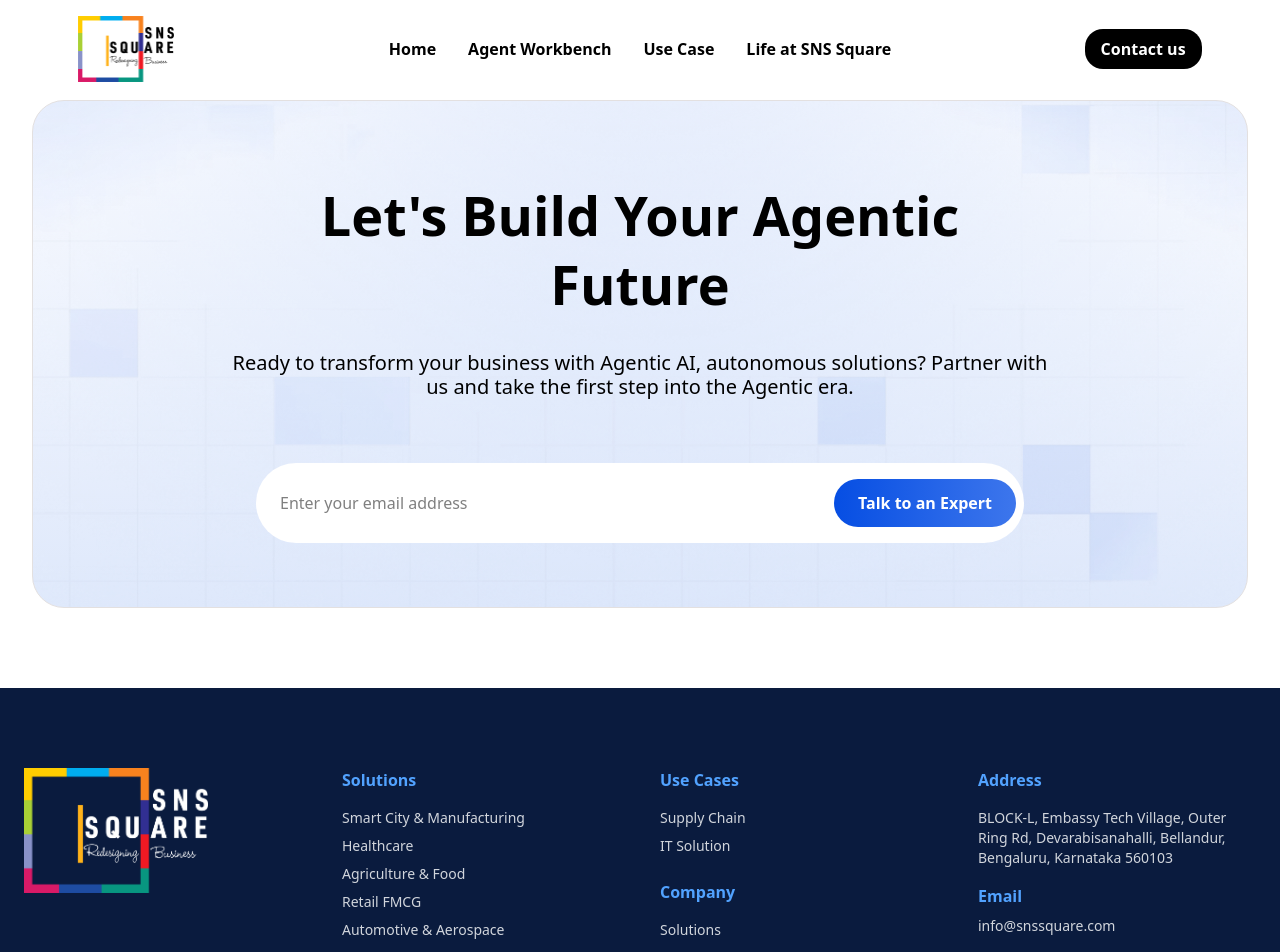
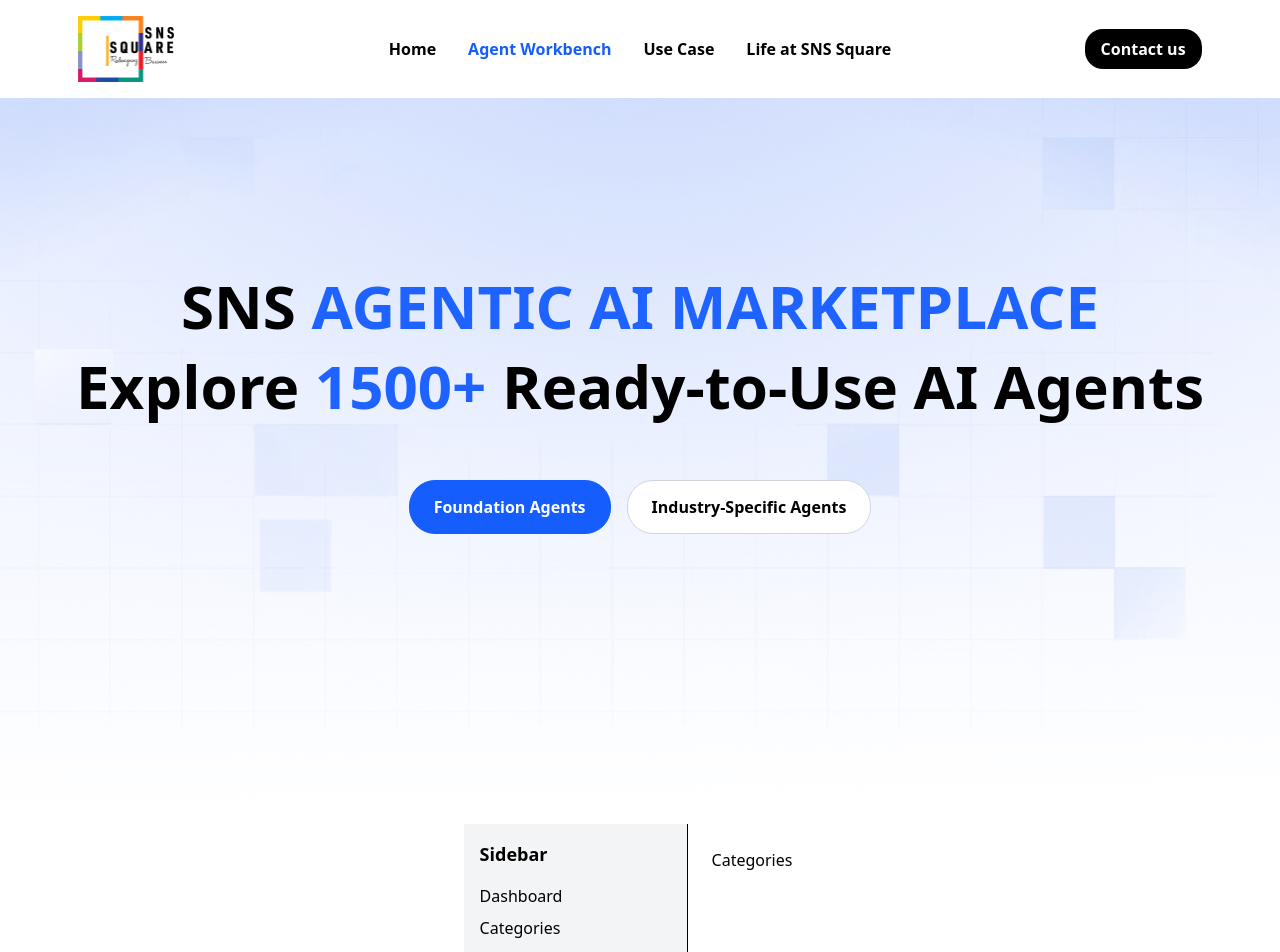
Before and after one commit to nithishkumarr27/sns_usecase, a React (Vite) app: page /agent-workbench/categories in a window 1280 px wide. Shown: the top 952 px of the page. Built offline with nearby package versions, Linux system fonts and the light colour scheme.

Commit message:
folder structure created for the agent workbench

```diff
--- a/src/components/Navbar.jsx
+++ b/src/components/Navbar.jsx
@@ -22,7 +22,7 @@
           <NavLink to="/" className={linkClasses}>
             Home
           </NavLink>
-          <NavLink to="https://jw03wzfg-3000.inc1.devtunnels.ms/" className={linkClasses} target='blank'>
+          <NavLink to="/agent-workbench" className={linkClasses} >
             Agent Workbench
           </NavLink>
           <NavLink to="/usecase" className={linkClasses}>
--- /dev/null
+++ b/src/pages/agentWorkbench/AgentWorkbenchLayout.jsx
@@ -0,0 +1,62 @@
+import React,{useState}from "react";
+import { Outlet } from "react-router-dom";
+import { useNavigate } from "react-router-dom";
+import Button from "../../components/ui/Button"
+const AgentWorkbenchLayout = () => {
+    const [selected, setSelected] = useState("Foundation Agents");
+  const navigate = useNavigate();
+
+  const handleClick = (option) => {
+    setSelected(option);
+    navigate("/agent-workbench", { state: { type: option } });
+  };
+
+  const options = ["Foundation Agents", "Industry-Specific Agents"];
+  return (
+    <div className="min-h-screen w-full items-center flex flex-col">
+      {/* Common Sidebar */}
+         <section className="w-full bg-[linear-gradient(359deg,#ffffff_0%,_#e3ebff_100%)] relative">
+            <div
+              className="w-full h-[300px] sm:h-[400px] md:h-[500px] lg:h-[800px] bg-cover bg-center bg-no-repeat"
+              style={{ backgroundImage: "url('/images/img_67c0570ea854203522bca87aherobgpatternavif.png')" }}
+            >
+              <div className="w-full max-w-[1224px] mx-auto px-4 sm:px-6 lg:px-8 h-full flex flex-col justify-center items-center">
+                <div className="flex flex-col gap-[27px] sm:gap-[40px] md:gap-[54px] justify-start items-center w-full text-center">
+                  {/* Main Heading */}
+                  <h1 className="text-[32px] sm:text-[48px] md:text-[50px] lg:text-[60px] font-sora font-semibold leading-[40px] sm:leading-[56px] md:leading-[72px] lg:leading-[80px] text-center text-global-1 w-full">
+                    <span className="text-global-1 font-manrope font-semi-bold mb-4">SNS <span className="text-[#1E63FF]">AGENTIC AI MARKETPLACE</span></span><br/>
+
+                    <span className="text-global-1 font-manrope font-semi-bold">Explore <span className="text-[#1E63FF]">1500+ </span>Ready-to-Use AI Agents</span>
+                  </h1>
+
+
+
+                  <div className="flex space-x-4">
+                    {options.map((option) => (
+                        <button
+                        key={option}
+                        onClick={() => handleClick(option)}
+                        className={`rounded-[26px] px-6 py-[14px] text-base font-semibold border transition-all ${
+                            selected === option
+                            ? "bg-blue-600 text-white border-blue-600"
+                            : "bg-white text-black border-gray-300 hover:bg-gray-100"
+                        }`}
+                        >
+                        {option}
+                        </button>
+                    ))}
+                    </div>
+                </div>
+              </div>
+            </div>
+          </section>
+
+      {/* Dynamic Content */}
+      <main className="p-6">
+        <Outlet />
+      </main>
+    </div>
+  );
+};
+
+export default AgentWorkbenchLayout;
--- /dev/null
+++ b/src/pages/agentWorkbench/AgentsDetails.jsx
@@ -0,0 +1,11 @@
+import React from 'react'
+
+const AgentsDetails = () => {
+  return (
+    <div>
+      agents details
+    </div>
+  )
+}
+
+export default AgentsDetails
--- /dev/null
+++ b/src/pages/agentWorkbench/Categories.jsx
@@ -0,0 +1,11 @@
+import React from 'react'
+
+const Categories = () => {
+  return (
+    <div>
+      Categories
+    </div>
+  )
+}
+
+export default Categories
--- /dev/null
+++ b/src/pages/agentWorkbench/CategoriesDetails.jsx
@@ -0,0 +1,11 @@
+import React from 'react'
+
+const CategoriesDetails = () => {
+  return (
+    <div>
+      CategoriesDetails
+    </div>
+  )
+}
+
+export default CategoriesDetails
--- /dev/null
+++ b/src/pages/agentWorkbench/Index.jsx
@@ -0,0 +1,11 @@
+
+
+const Index = () => {
+  return (
+    <div>
+      main landing page uehdqed eqodhqe iod qioedioqw iodhwqih doiqwod qwoihdih qhdiuhqeofihqudh 0qiodhqwdiqwud hqowiuoqwuoqwou fqwhofuwq u9qheduiqweiudhowqhdhuqiwhduih qugdiuf qwudhuqwiiqwiuq quwhdiuqwidhuiwquiduqwouiod q
+    </div>
+  )
+}
+
+export default Index
--- /dev/null
+++ b/src/pages/agentWorkbench/components/Sidebar.jsx
@@ -0,0 +1,25 @@
+import React from "react";
+import { Outlet } from "react-router-dom";
+
+const Sidebar = () => {
+  return (
+    <div className="flex h-screen w-full">
+      {/* Sidebar (small on left) */}
+      <aside className="w-56 bg-gray-100 border-r p-4">
+        <h2 className="text-lg font-bold mb-4">Sidebar</h2>
+        <ul className="space-y-2">
+          <li className="cursor-pointer hover:text-blue-600">Dashboard</li>
+          <li className="cursor-pointer hover:text-blue-600">Categories</li>
+          <li className="cursor-pointer hover:text-blue-600">Settings</li>
+        </ul>
+      </aside>
+
+      {/* Main Content (fills the rest) */}
+      <main className="flex-1 p-6 overflow-y-auto">
+        <Outlet />
+      </main>
+    </div>
+  );
+};
+
+export default Sidebar;
--- a/src/routes/AppRoutes.jsx
+++ b/src/routes/AppRoutes.jsx
@@ -4,8 +4,12 @@
 import UseCaseDetail from "../pages/UseCase/UseCaseDetail";
 import LifeAtSNSSquare from "../pages/LifeAtSNSSquare";
 import HomePage from '../pages/Home';
-
-
+import AgentsDetails from "../pages/agentWorkbench/AgentsDetails";
+import CategoriesDetails from "../pages/agentWorkbench/CategoriesDetails";
+import Categories from "../pages/agentWorkbench/Categories";
+import AgentWorkbenchIndex from "../pages/agentWorkbench/Index";
+import AgentWorkbenchLayout from "../pages/agentWorkbench/AgentWorkbenchLayout";
+import Sidebar from "../pages/agentWorkbench/components/Sidebar";
 export default function AppRoutes() {
   return (
     <Routes>
@@ -13,6 +17,21 @@
       <Route path="/usecase" element={<UseCase />} />
       <Route path="/usecase/:id" element={<UseCaseDetail />} />
       <Route path="/life-at-sns" element={<LifeAtSNSSquare />} />
+      <Route path="/agent-workbench" element={<AgentWorkbenchLayout />}>
+        {/* Landing Page */}
+        <Route index element={<AgentWorkbenchIndex />} />
+         <Route path="categories" element={<Sidebar />}>
+          {/* Categories List */}
+          <Route index element={<Categories />} />
+
+          {/* Category Details */}
+          <Route path="categories/:categoryId" element={<CategoriesDetails />} />
+         </Route>
+
+
+        {/* Agent Details */}
+        <Route path="categories/:categoryId/agents/:agentId" element={<AgentsDetails />} />
+    </Route>
     </Routes>
   );
 }
```
